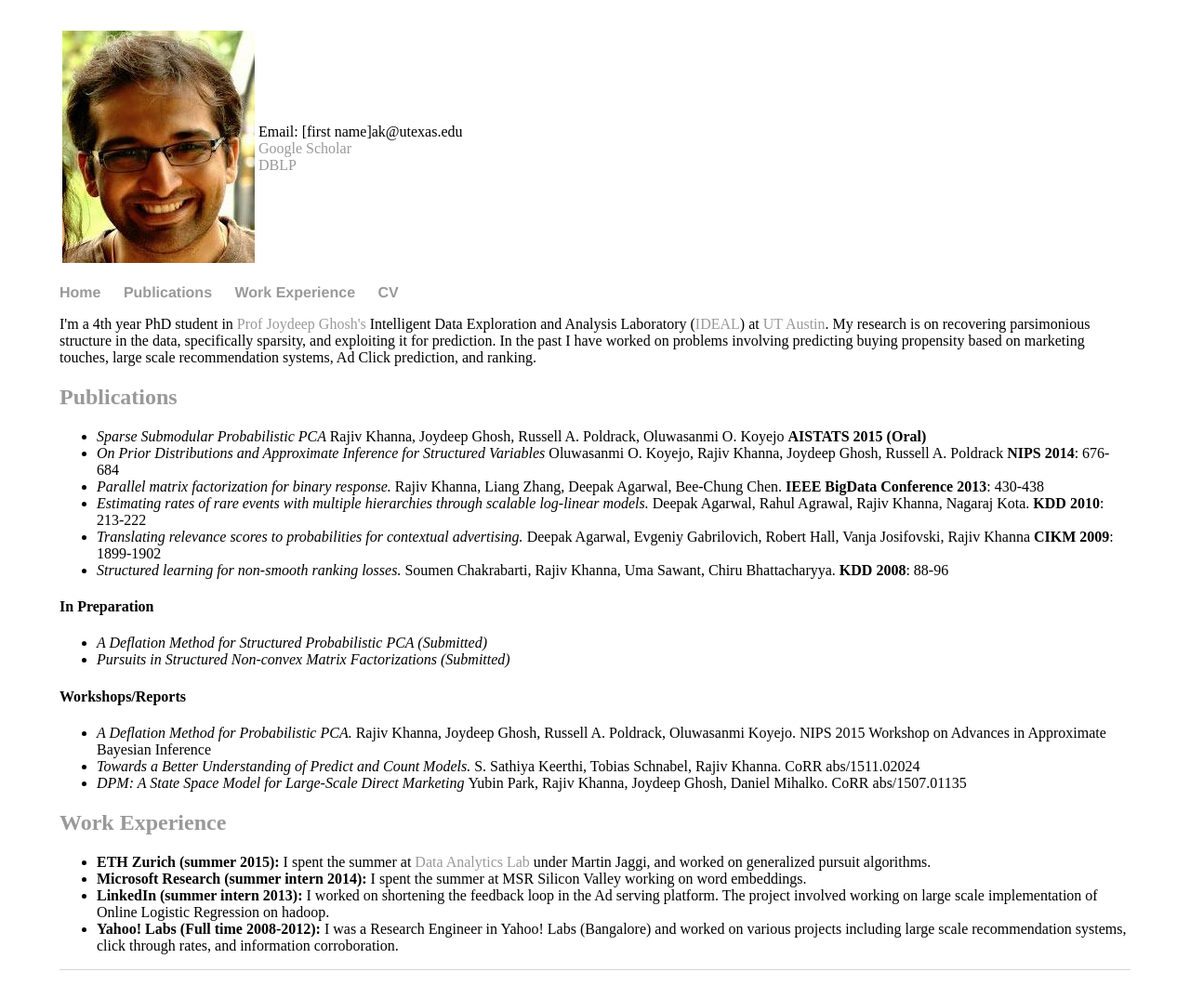
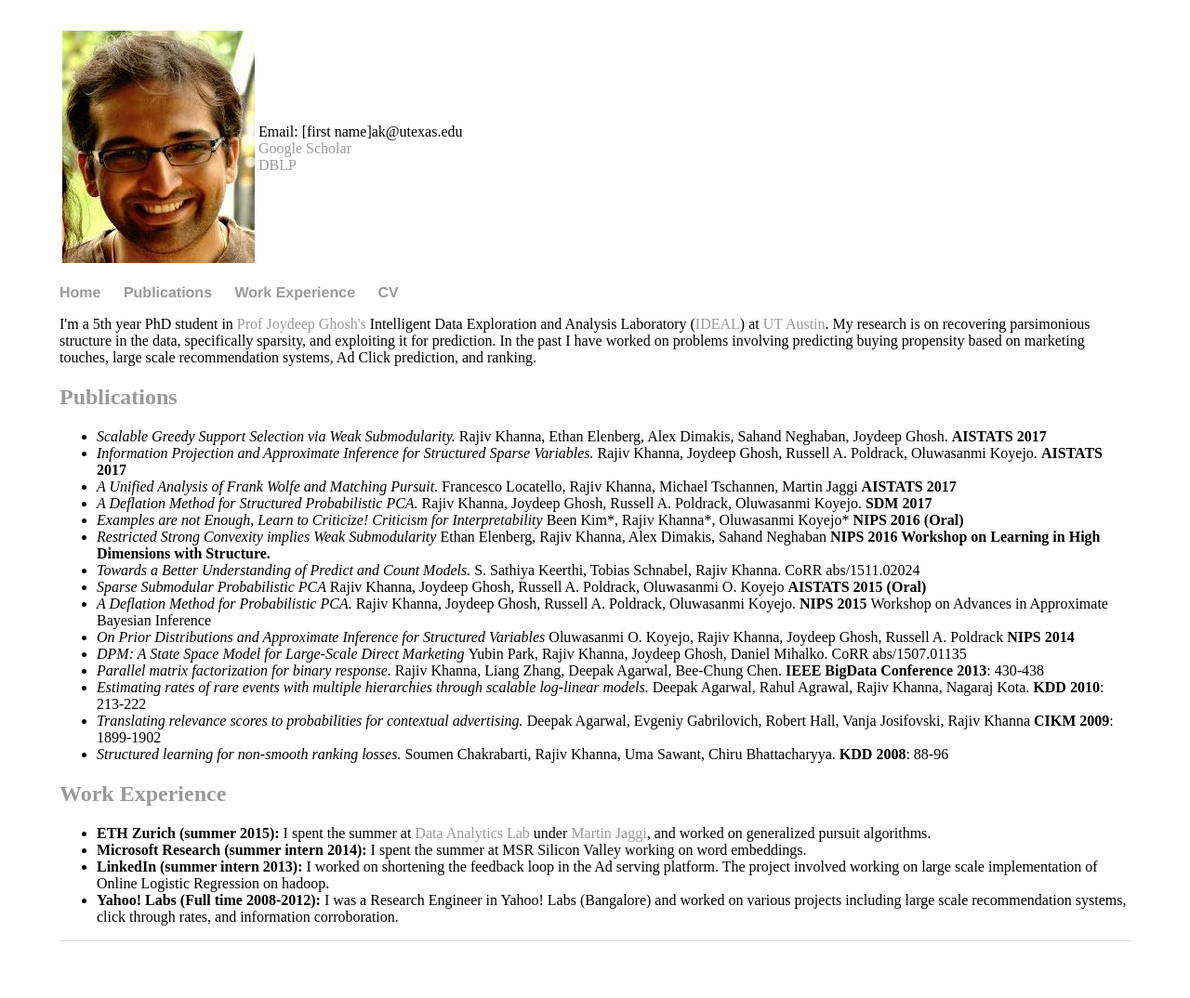
Before and after one commit to rjvak7/rjvak7.github.io, a Jekyll site: the page built from index.html, in a window 1280 px wide. Shown: the whole page at 93% size. Built offline with Jekyll 4.4.1, drawn with Linux system fonts in a browser that asks for light colours; after the commit the page ends 1043 px from its top, so only the background shows below that.

Commit message:
update pubs

```diff
--- a/index.html
+++ b/index.html
@@ -3,33 +3,31 @@ layout: default
 title: Rajiv Khanna
 ---
 <div >
-	I'm a 4th year PhD student in <a href="http://www.ideal.ece.utexas.edu/ghosh">Prof Joydeep Ghosh's</a> Intelligent Data Exploration and Analysis Laboratory (<a href="http://www.ideal.ece.utexas.edu">IDEAL</a>) at <a href="http://www.utexas.edu/">UT Austin</a>. My research is on recovering parsimonious structure in the data, specifically sparsity, and exploiting it for prediction.
+	I'm a 5th year PhD student in <a href="http://www.ideal.ece.utexas.edu/ghosh">Prof Joydeep Ghosh's</a> Intelligent Data Exploration and Analysis Laboratory (<a href="http://www.ideal.ece.utexas.edu">IDEAL</a>) at <a href="http://www.utexas.edu/">UT Austin</a>. My research is on recovering parsimonious structure in the data, specifically sparsity, and exploiting it for prediction.
 	In the past I have worked on problems involving predicting buying propensity based on marketing touches, large scale recommendation systems, Ad Click prediction, and ranking.
 <h2> <a name="Pubs"> Publications </a> </h2>
 <ul>
+<li> <i> Scalable Greedy Support Selection via Weak Submodularity. </i> Rajiv Khanna, Ethan Elenberg, Alex Dimakis, Sahand Neghaban, Joydeep Ghosh. <b> AISTATS 2017 </b></li>
+<li> <i> Information Projection and Approximate Inference for Structured Sparse Variables. </i> Rajiv Khanna, Joydeep Ghosh, Russell A. Poldrack, Oluwasanmi Koyejo. <b> AISTATS 2017 </b></li>
+<li> <i> A Unified Analysis of Frank Wolfe and Matching Pursuit. </i> Francesco Locatello, Rajiv Khanna, Michael Tschannen, Martin Jaggi <b> AISTATS 2017 </b></li>
+<li> <i> A Deflation Method for Structured Probabilistic PCA. </i> Rajiv Khanna, Joydeep Ghosh, Russell A. Poldrack, Oluwasanmi Koyejo. <b> SDM 2017 </b></li>
+<li> <i> Examples are not Enough, Learn to Criticize! Criticism for Interpretability </i> Been Kim*, Rajiv Khanna*, Oluwasanmi Koyejo* <b> NIPS 2016 (Oral) </b></li>
+<li> <i> Restricted Strong Convexity implies Weak Submodularity </i> Ethan Elenberg, Rajiv Khanna, Alex Dimakis, Sahand Neghaban <b> NIPS 2016 Workshop on Learning in High Dimensions with Structure. </b> </li>
+<li> <i> Towards a Better Understanding of Predict and Count Models.</i> S. Sathiya Keerthi, Tobias Schnabel, Rajiv Khanna.  CoRR abs/1511.02024 </li>
 <li> <i> Sparse Submodular Probabilistic PCA </i> Rajiv Khanna, Joydeep Ghosh, Russell A. Poldrack, Oluwasanmi O. Koyejo <b>AISTATS 2015 (Oral) </b>
-<li> <i> On Prior Distributions and Approximate Inference for Structured Variables </i> Oluwasanmi O. Koyejo, Rajiv Khanna, Joydeep Ghosh, Russell A. Poldrack <b>NIPS 2014</b>: 676-684
+<li> <i> A Deflation Method for Probabilistic PCA.  </i> Rajiv Khanna, Joydeep Ghosh, Russell A. Poldrack, Oluwasanmi Koyejo. <b> NIPS 2015 </b> Workshop on Advances in Approximate Bayesian Inference </li>
+<li> <i> On Prior Distributions and Approximate Inference for Structured Variables </i> Oluwasanmi O. Koyejo, Rajiv Khanna, Joydeep Ghosh, Russell A. Poldrack <b>NIPS 2014</b>
+<li> <i> DPM: A State Space Model for Large-Scale Direct Marketing </i> Yubin Park, Rajiv Khanna, Joydeep Ghosh, Daniel Mihalko.  CoRR abs/1507.01135
 <li> <i> Parallel matrix factorization for binary response. </i> Rajiv Khanna, Liang Zhang, Deepak Agarwal, Bee-Chung Chen. <b>IEEE  BigData Conference 2013</b>: 430-438
 <li> <i> Estimating rates of rare events with multiple hierarchies through scalable log-linear models. </i> 	Deepak Agarwal, Rahul Agrawal, Rajiv Khanna, Nagaraj Kota. <b>KDD 2010</b>: 213-222
 <li> <i> Translating relevance scores to probabilities for contextual advertising. </i> Deepak Agarwal, Evgeniy Gabrilovich, Robert Hall, Vanja Josifovski, Rajiv Khanna <b>CIKM 2009</b>: 1899-1902
 <li> <i> Structured learning for non-smooth ranking losses. </i> Soumen Chakrabarti, Rajiv Khanna, Uma Sawant, Chiru Bhattacharyya. <b>KDD 2008</b>: 88-96
 </ul>
-<h4> In Preparation </h4>
-<ul>
-<li> <i> A Deflation Method for Structured Probabilistic PCA (Submitted) </i>
-<li> <i> Pursuits in Structured Non-convex Matrix Factorizations (Submitted) </i>
-</ul>
 
-<h4>Workshops/Reports</h4>
-<ul>
-<li> <i> A Deflation Method for Probabilistic PCA.  </i> Rajiv Khanna, Joydeep Ghosh, Russell A. Poldrack, Oluwasanmi Koyejo. NIPS 2015 Workshop on Advances in Approximate Bayesian Inference
-<li> <i> Towards a Better Understanding of Predict and Count Models.</i> S. Sathiya Keerthi, Tobias Schnabel, Rajiv Khanna.  CoRR abs/1511.02024 </li>
-<li> <i> DPM: A State Space Model for Large-Scale Direct Marketing </i> Yubin Park, Rajiv Khanna, Joydeep Ghosh, Daniel Mihalko.  CoRR abs/1507.01135
-</ul>
 
 <h2 > <a name="Workex"> Work Experience  </a></h2>
 <ul>
-<li> <b> ETH Zurich (summer 2015):</b> I spent the summer at <a href="http://www.da.inf.ethz.ch"> Data Analytics Lab</a> under Martin Jaggi, and worked on generalized pursuit algorithms.</li>
+<li> <b> ETH Zurich (summer 2015):</b> I spent the summer at <a href="http://www.da.inf.ethz.ch"> Data Analytics Lab</a> under <a href="https://people.epfl.ch/martin.jaggi">Martin Jaggi</a>, and worked on generalized pursuit algorithms.</li>
 <li> <b>Microsoft Research (summer intern 2014):</b> I spent the summer at MSR Silicon Valley working on word embeddings.
 <li>  <b> LinkedIn (summer intern 2013): </b> I worked on shortening the feedback loop in the Ad serving platform. The project involved working on large scale implementation of Online Logistic Regression on hadoop.
 <li> <b> Yahoo! Labs (Full time 2008-2012): </b> I was a Research Engineer in Yahoo! Labs (Bangalore) and worked on various projects including large scale recommendation systems, click through rates, and information corroboration.
```
Also changed, not shown: 2 other files.
